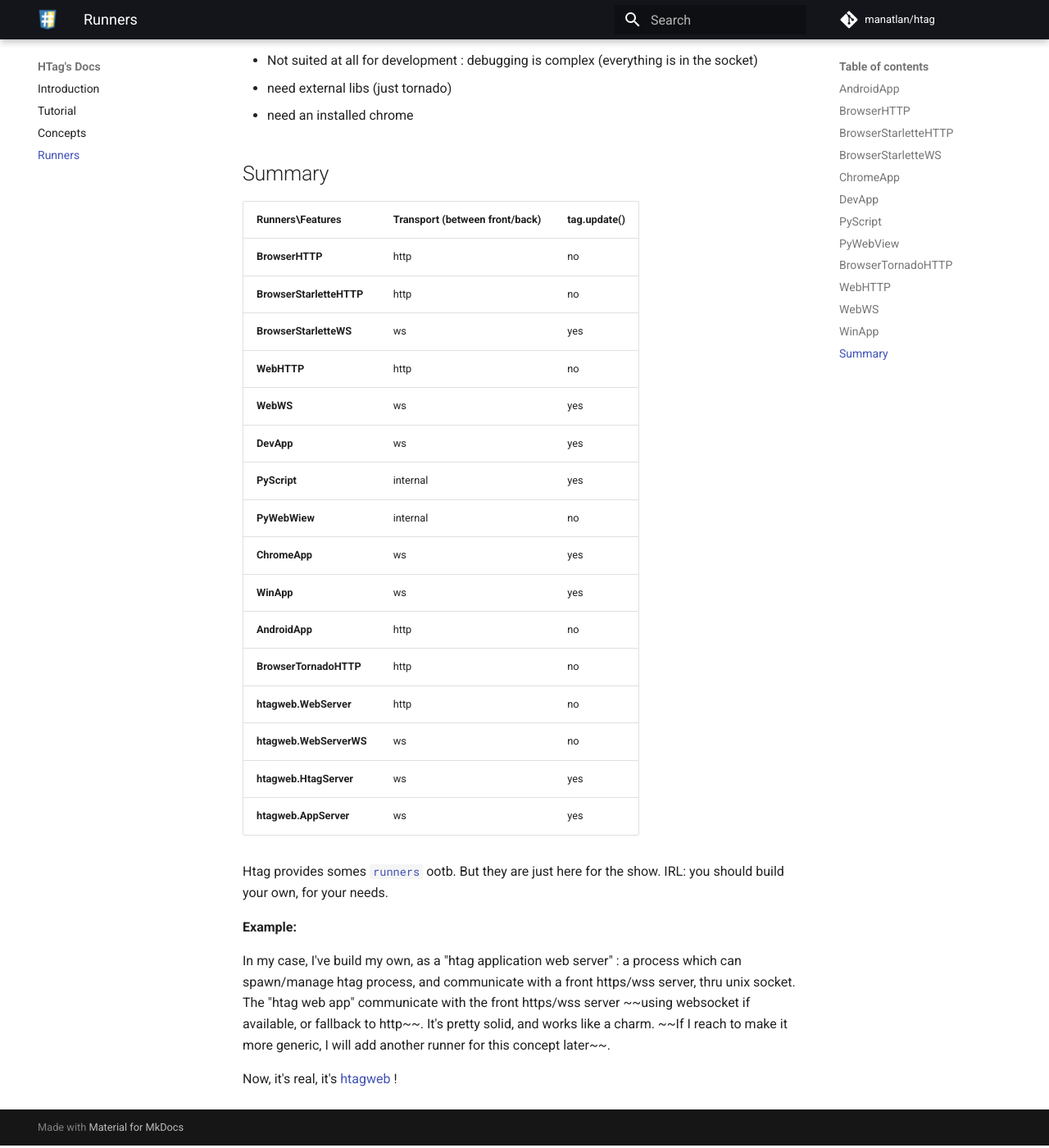
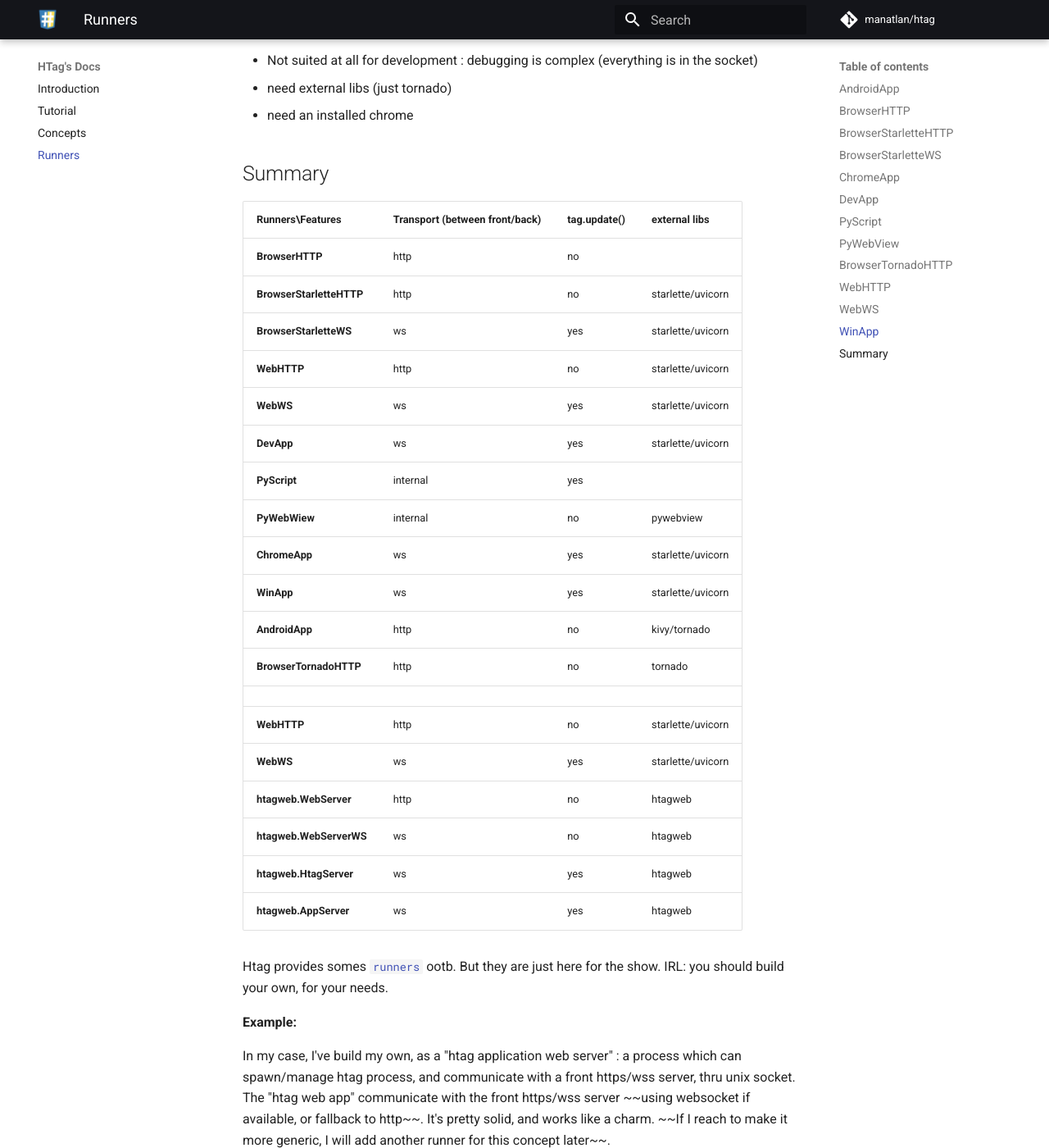
Before and after one commit to manatlan/htag, an MkDocs documentation site: the page built from docs/runners.md, in a window 1280 px wide and 1400 px high, scrolled down 8733 px. Shown: the whole window at 82% size. Built offline with MkDocs 1.6.1 and Material for MkDocs 9.7.7, drawn with Linux system fonts in a browser that asks for light colours; comment, search, counter and statistics services are not loaded.

Commit message:
Update runners.md

```diff
--- a/docs/runners.md
+++ b/docs/runners.md
@@ -438,24 +438,28 @@
 
 ## Summary
 
-| **Runners\Features**     | **Transport (between front/back)** | **tag.update()** |
-|--------------------------|------------------------------------|------------------|
-| **BrowserHTTP**          | http                               | no               |
-| **BrowserStarletteHTTP** | http                               | no               |
-| **BrowserStarletteWS**   | ws                                 | yes              |
-| **WebHTTP**              | http                               | no               |
-| **WebWS**                | ws                                 | yes              |
-| **DevApp**               | ws                                 | yes              |
-| **PyScript**             | internal                           | yes              |
-| **PyWebWiew**            | internal                           | no               |
-| **ChromeApp**            | ws                                 | yes              |
-| **WinApp**               | ws                                 | yes              |
-| **AndroidApp**           | http                               | no               |
-| **BrowserTornadoHTTP**   | http                               | no               |
-| **htagweb.WebServer**    | http                               | no               |
-| **htagweb.WebServerWS**  | ws                                 | no               |
-| **htagweb.HtagServer**   | ws                                 | yes              |
-| **htagweb.AppServer**    | ws                                 | yes              |
+| **Runners\Features**     | **Transport (between front/back)** | **tag.update()** | **external libs** |
+|--------------------------|------------------------------------|------------------|-------------------|
+| **BrowserHTTP**          | http                               | no               |                   |
+| **BrowserStarletteHTTP** | http                               | no               | starlette/uvicorn |
+| **BrowserStarletteWS**   | ws                                 | yes              | starlette/uvicorn |
+| **WebHTTP**              | http                               | no               | starlette/uvicorn |
+| **WebWS**                | ws                                 | yes              | starlette/uvicorn |
+| **DevApp**               | ws                                 | yes              | starlette/uvicorn |
+| **PyScript**             | internal                           | yes              |                   |
+| **PyWebWiew**            | internal                           | no               | pywebview         |
+| **ChromeApp**            | ws                                 | yes              | starlette/uvicorn |
+| **WinApp**               | ws                                 | yes              | starlette/uvicorn |
+| **AndroidApp**           | http                               | no               | kivy/tornado      |
+| **BrowserTornadoHTTP**   | http                               | no               | tornado           |
+|                          |                                    |                  |                   |
+| **WebHTTP**              | http                               | no               | starlette/uvicorn |
+| **WebWS**                | ws                                 | yes              | starlette/uvicorn |
+| **htagweb.WebServer**    | http                               | no               | htagweb           |
+| **htagweb.WebServerWS**  | ws                                 | no               | htagweb           |
+| **htagweb.HtagServer**   | ws                                 | yes              | htagweb           |
+| **htagweb.AppServer**    | ws                                 | yes              | htagweb           |
+
 
 
 Htag provides somes [`runners`](https://github.com/manatlan/htag/runners) ootb. But they are just here for the show. IRL: you should build your own, for your needs.
```
